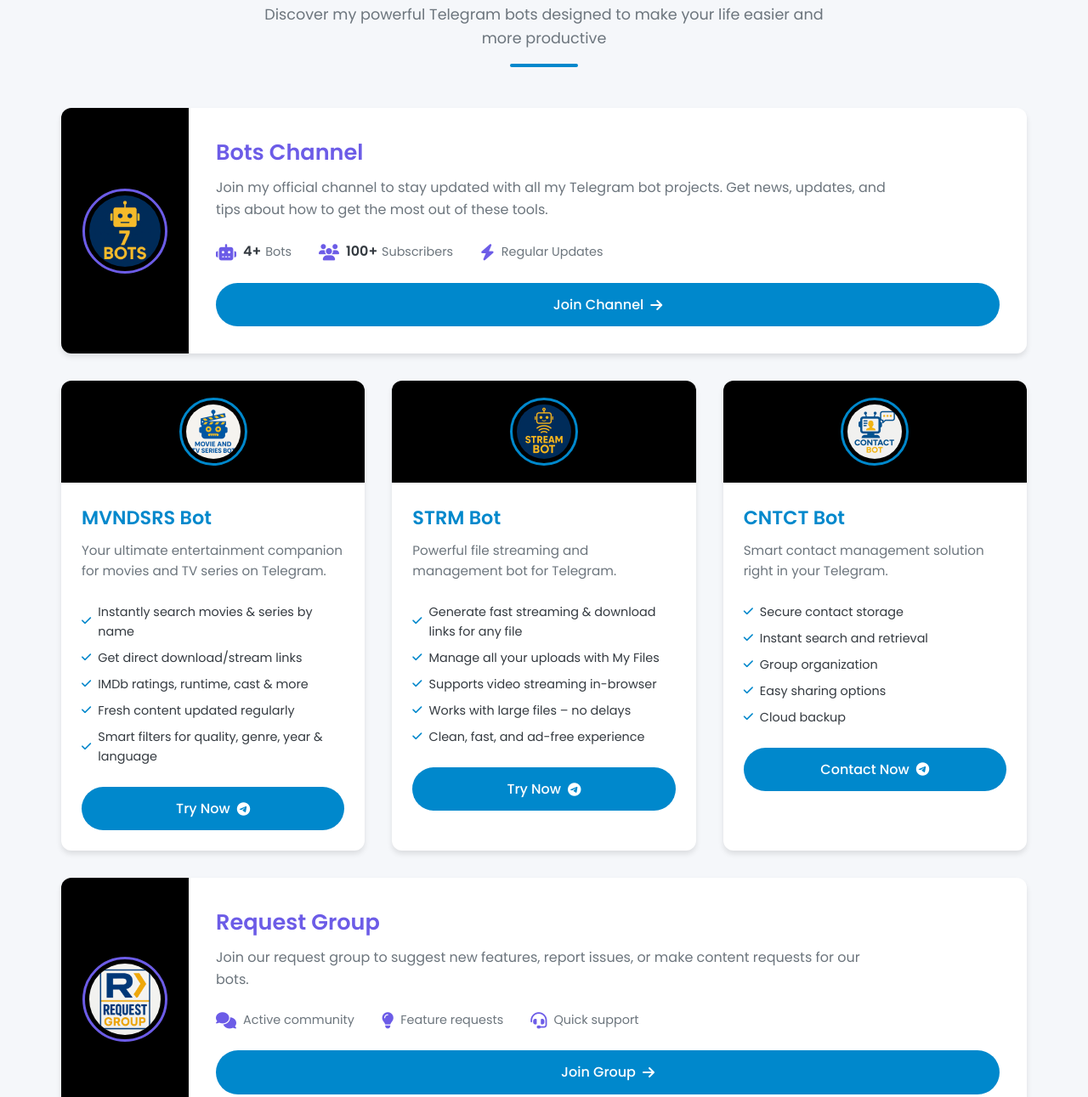
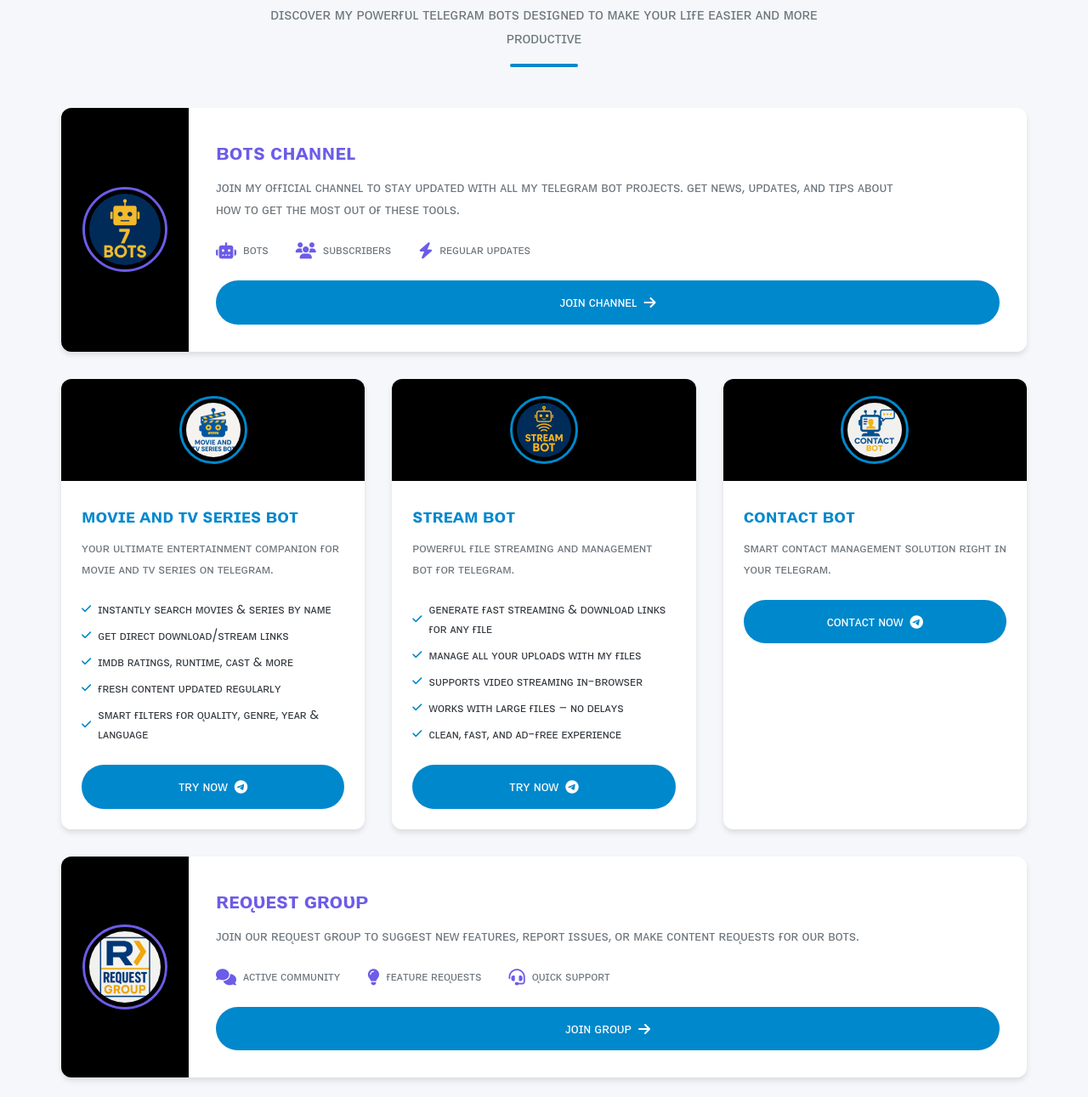
Before and after one commit to svnig7/images, a plain HTML site: page index.html in a window 1280 px wide. Shown: the part 101-1392 px from the top of the page at 85% size. Drawn offline with Linux system fonts and the light colour scheme.

Commit message:
Update index.html

```diff
--- a/index.html
+++ b/index.html
@@ -3,7 +3,7 @@
 <head>
     <meta charset="UTF-8">
     <meta name="viewport" content="width=device-width, initial-scale=1.0">
-    <title>My Premium Telegram Bots</title>
+    <title>ᴍʏ ᴘʀᴇᴍɪᴜᴍ ᴛᴇʟᴇɢʀᴀᴍ ʙᴏᴛs</title>
     <link rel="stylesheet" href="https://cdnjs.cloudflare.com/ajax/libs/font-awesome/6.4.0/css/all.min.css">
     <link href="https://fonts.googleapis.com/css2?family=Poppins:wght@300;400;500;600;700&display=swap" rel="stylesheet">
     <style>
@@ -314,133 +314,123 @@
 <body>
     <div class="container">
         <header>
-            <h1>My Telegram Bots Collection</h1>
-            <p class="subtitle">Discover my powerful Telegram bots designed to make your life easier and more productive</p>
+            <h1>ᴍʏ ᴛᴇʟᴇɢʀᴀᴍ ʙᴏᴛs ᴄᴏʟʟᴇᴄᴛɪᴏɴ</h1>
+            <p class="subtitle">ᴅɪsᴄᴏᴠᴇʀ ᴍʏ ᴘᴏᴡᴇʀғᴜʟ ᴛᴇʟᴇɢʀᴀᴍ ʙᴏᴛs ᴅᴇsɪɢɴᴇᴅ ᴛᴏ ᴍᴀᴋᴇ ʏᴏᴜʀ ʟɪғᴇ ᴇᴀsɪᴇʀ ᴀɴᴅ ᴍᴏʀᴇ ᴘʀᴏᴅᴜᴄᴛɪᴠᴇ</p>
         </header>
 
         <div class="bots-grid">
             <div class="channel-card">
                 <div class="channel-icon">
-                    <img src="https://raw.githubusercontent.com/svnig7/images/refs/heads/main/7bots.png" alt="Bots Channel" class="channel-icon-image">
+                    <img src="https://raw.githubusercontent.com/svnig7/images/refs/heads/main/7bots.png" alt="ʙᴏᴛs ᴄʜᴀɴɴᴇʟ" class="channel-icon-image">
                 </div>
                 <div class="channel-content">
-                    <h2 class="channel-name">Bots Channel</h2>
-                    <p class="channel-description">Join my official channel to stay updated with all my Telegram bot projects. Get news, updates, and tips about how to get the most out of these tools.</p>
+                    <h2 class="channel-name">ʙᴏᴛs ᴄʜᴀɴɴᴇʟ</h2>
+                    <p class="channel-description">ᴊᴏɪɴ ᴍʏ ᴏғғɪᴄɪᴀʟ ᴄʜᴀɴɴᴇʟ ᴛᴏ sᴛᴀʏ ᴜᴘᴅᴀᴛᴇᴅ ᴡɪᴛʜ ᴀʟʟ ᴍʏ ᴛᴇʟᴇɢʀᴀᴍ ʙᴏᴛ ᴘʀᴏᴊᴇᴄᴛs. ɢᴇᴛ ɴᴇᴡs, ᴜᴘᴅᴀᴛᴇs, ᴀɴᴅ ᴛɪᴘs ᴀʙᴏᴜᴛ ʜᴏᴡ ᴛᴏ ɢᴇᴛ ᴛʜᴇ ᴍᴏsᴛ ᴏᴜᴛ ᴏғ ᴛʜᴇsᴇ ᴛᴏᴏʟs.</p>
 
                     <div class="channel-stats">
                         <div class="stat-item">
                             <i class="fas fa-robot"></i>
-                            <span class="stat-value">4+</span>
-                            <span class="stat-label">Bots</span>
+                            <span class="stat-label">ʙᴏᴛs</span>
                         </div>
                         <div class="stat-item">
                             <i class="fas fa-users"></i>
-                            <span class="stat-value">100+</span>
-                            <span class="stat-label">Subscribers</span>
+                            <span class="stat-label">sᴜʙsᴄʀɪʙᴇʀs</span>
                         </div>
                         <div class="stat-item">
                             <i class="fas fa-bolt"></i>
-                            <span class="stat-label">Regular Updates</span>
+                            <span class="stat-label">ʀᴇɢᴜʟᴀʀ ᴜᴘᴅᴀᴛᴇs</span>
                         </div>
                     </div>
 
                     <a href="https://t.me/bots_7_bots" class="bot-link" target="_blank">
-                        Join Channel <i class="fas fa-arrow-right"></i>
+                        ᴊᴏɪɴ ᴄʜᴀɴɴᴇʟ <i class="fas fa-arrow-right"></i>
                     </a>
                 </div>
             </div>
 
             <div class="bot-card">
                 <div class="bot-icon">
-                    <img src="https://raw.githubusercontent.com/svnig7/images/refs/heads/main/movieandtvseriesbot.png" alt="MVNDSRS Bot" class="bot-icon-image">
+                    <img src="https://raw.githubusercontent.com/svnig7/images/refs/heads/main/movieandtvseriesbot.png" alt="ᴍᴏᴠɪᴇ ᴀɴᴅ ᴛᴠ sᴇʀɪᴇs ʙᴏᴛ" class="bot-icon-image">
                 </div>
                 <div class="bot-content">
-                    <h3 class="bot-name">MVNDSRS Bot</h3>
-                    <p class="bot-description">Your ultimate entertainment companion for movies and TV series on Telegram.</p>
+                    <h3 class="bot-name">ᴍᴏᴠɪᴇ ᴀɴᴅ ᴛᴠ sᴇʀɪᴇs ʙᴏᴛ</h3>
+                    <p class="bot-description">ʏᴏᴜʀ ᴜʟᴛɪᴍᴀᴛᴇ ᴇɴᴛᴇʀᴛᴀɪɴᴍᴇɴᴛ ᴄᴏᴍᴘᴀɴɪᴏɴ ғᴏʀ ᴍᴏᴠɪᴇ ᴀɴᴅ ᴛᴠ sᴇʀɪᴇs ᴏɴ ᴛᴇʟᴇɢʀᴀᴍ.</p>
 
                     <ul class="bot-features">
-                        <li><i class="fas fa-check"></i> Instantly search movies & series by name</li>
-                        <li><i class="fas fa-check"></i> Get direct download/stream links</li>
-                        <li><i class="fas fa-check"></i> IMDb ratings, runtime, cast & more</li>
-                        <li><i class="fas fa-check"></i> Fresh content updated regularly</li>
-                        <li><i class="fas fa-check"></i> Smart filters for quality, genre, year & language</li>
+                        <li><i class="fas fa-check"></i> ɪɴsᴛᴀɴᴛʟʏ sᴇᴀʀᴄʜ ᴍᴏᴠɪᴇs & sᴇʀɪᴇs ʙʏ ɴᴀᴍᴇ</li>
+                        <li><i class="fas fa-check"></i> ɢᴇᴛ ᴅɪʀᴇᴄᴛ ᴅᴏᴡɴʟᴏᴀᴅ/sᴛʀᴇᴀᴍ ʟɪɴᴋs</li>
+                        <li><i class="fas fa-check"></i> ɪᴍᴅʙ ʀᴀᴛɪɴɢs, ʀᴜɴᴛɪᴍᴇ, ᴄᴀsᴛ & ᴍᴏʀᴇ</li>
+                        <li><i class="fas fa-check"></i> ғʀᴇsʜ ᴄᴏɴᴛᴇɴᴛ ᴜᴘᴅᴀᴛᴇᴅ ʀᴇɢᴜʟᴀʀʟʏ</li>
+                        <li><i class="fas fa-check"></i> sᴍᴀʀᴛ ғɪʟᴛᴇʀs ғᴏʀ ᴏ̨ᴜᴀʟɪᴛʏ, ɢᴇɴʀᴇ, ʏᴇᴀʀ & ʟᴀɴɢᴜᴀɢᴇ</li>
                     </ul>
 
                     <a href="https://t.me/mvndsrs_7bot" class="bot-link" target="_blank">
-                        Try Now <i class="fab fa-telegram"></i>
+                        ᴛʀʏ ɴᴏᴡ <i class="fab fa-telegram"></i>
                     </a>
                 </div>
             </div>
 
             <div class="bot-card">
                 <div class="bot-icon">
-                    <img src="https://raw.githubusercontent.com/svnig7/images/refs/heads/main/streambot.png" alt="STRM Bot" class="bot-icon-image">
+                    <img src="https://raw.githubusercontent.com/svnig7/images/refs/heads/main/streambot.png" alt="sᴛʀᴇᴀᴍ ʙᴏᴛ" class="bot-icon-image">
                 </div>
                 <div class="bot-content">
-                    <h3 class="bot-name">STRM Bot</h3>
-                    <p class="bot-description">Powerful file streaming and management bot for Telegram.</p>
+                    <h3 class="bot-name">sᴛʀᴇᴀᴍ ʙᴏᴛ</h3>
+                    <p class="bot-description">ᴘᴏᴡᴇʀғᴜʟ ғɪʟᴇ sᴛʀᴇᴀᴍɪɴɢ ᴀɴᴅ ᴍᴀɴᴀɢᴇᴍᴇɴᴛ ʙᴏᴛ ғᴏʀ ᴛᴇʟᴇɢʀᴀᴍ.</p>
 
                     <ul class="bot-features">
-                        <li><i class="fas fa-check"></i> Generate fast streaming & download links for any file</li>
-                        <li><i class="fas fa-check"></i> Manage all your uploads with My Files</li>
-                        <li><i class="fas fa-check"></i> Supports video streaming in-browser</li>
-                        <li><i class="fas fa-check"></i> Works with large files – no delays</li>
-                        <li><i class="fas fa-check"></i> Clean, fast, and ad-free experience</li>
+                        <li><i class="fas fa-check"></i> ɢᴇɴᴇʀᴀᴛᴇ ғᴀsᴛ sᴛʀᴇᴀᴍɪɴɢ & ᴅᴏᴡɴʟᴏᴀᴅ ʟɪɴᴋs ғᴏʀ ᴀɴʏ ғɪʟᴇ</li>
+                        <li><i class="fas fa-check"></i> ᴍᴀɴᴀɢᴇ ᴀʟʟ ʏᴏᴜʀ ᴜᴘʟᴏᴀᴅs ᴡɪᴛʜ ᴍʏ ғɪʟᴇs</li>
+                        <li><i class="fas fa-check"></i> sᴜᴘᴘᴏʀᴛs ᴠɪᴅᴇᴏ sᴛʀᴇᴀᴍɪɴɢ ɪɴ-ʙʀᴏᴡsᴇʀ</li>
+                        <li><i class="fas fa-check"></i> ᴡᴏʀᴋs ᴡɪᴛʜ ʟᴀʀɢᴇ ғɪʟᴇs – ɴᴏ ᴅᴇʟᴀʏs</li>
+                        <li><i class="fas fa-check"></i> ᴄʟᴇᴀɴ, ғᴀsᴛ, ᴀɴᴅ ᴀᴅ-ғʀᴇᴇ ᴇxᴘᴇʀɪᴇɴᴄᴇ</li>
                     </ul>
 
                     <a href="https://t.me/strm_7bot" class="bot-link" target="_blank">
-                        Try Now <i class="fab fa-telegram"></i>
+                        ᴛʀʏ ɴᴏᴡ <i class="fab fa-telegram"></i>
                     </a>
                 </div>
             </div>
 
             <div class="bot-card">
                 <div class="bot-icon">
-                    <img src="https://raw.githubusercontent.com/svnig7/images/refs/heads/main/contactbot.png" alt="CNTCT Bot" class="bot-icon-image">
+                    <img src="https://raw.githubusercontent.com/svnig7/images/refs/heads/main/contactbot.png" alt="ᴄᴏɴᴛᴀᴄᴛ ʙᴏᴛ" class="bot-icon-image">
                 </div>
                 <div class="bot-content">
-                    <h3 class="bot-name">CNTCT Bot</h3>
-                    <p class="bot-description">Smart contact management solution right in your Telegram.</p>
-
-                    <ul class="bot-features">
-                        <li><i class="fas fa-check"></i> Secure contact storage</li>
-                        <li><i class="fas fa-check"></i> Instant search and retrieval</li>
-                        <li><i class="fas fa-check"></i> Group organization</li>
-                        <li><i class="fas fa-check"></i> Easy sharing options</li>
-                        <li><i class="fas fa-check"></i> Cloud backup</li>
-                    </ul>
+                    <h3 class="bot-name">ᴄᴏɴᴛᴀᴄᴛ ʙᴏᴛ</h3>
+                    <p class="bot-description">sᴍᴀʀᴛ ᴄᴏɴᴛᴀᴄᴛ ᴍᴀɴᴀɢᴇᴍᴇɴᴛ sᴏʟᴜᴛɪᴏɴ ʀɪɢʜᴛ ɪɴ ʏᴏᴜʀ ᴛᴇʟᴇɢʀᴀᴍ.</p>
 
                     <a href="https://t.me/cntct_7bot" class="bot-link" target="_blank">
-                        Contact Now <i class="fab fa-telegram"></i>
+                        ᴄᴏɴᴛᴀᴄᴛ ɴᴏᴡ <i class="fab fa-telegram"></i>
                     </a>
                 </div>
             </div>
 
             <div class="group-card">
                 <div class="group-icon">
-                    <img src="https://raw.githubusercontent.com/svnig7/images/refs/heads/main/requestgroup.png" alt="Request Group" class="group-icon-image">
+                    <img src="https://raw.githubusercontent.com/svnig7/images/refs/heads/main/requestgroup.png" alt="ʀᴇᴏ̨ᴜᴇsᴛ ɢʀᴏᴜᴘ" class="group-icon-image">
                 </div>
                 <div class="group-content">
-                    <h2 class="group-name">Request Group</h2>
-                    <p class="group-description">Join our request group to suggest new features, report issues, or make content requests for our bots.</p>
+                    <h2 class="group-name">ʀᴇᴏ̨ᴜᴇsᴛ ɢʀᴏᴜᴘ</h2>
+                    <p class="group-description">ᴊᴏɪɴ ᴏᴜʀ ʀᴇᴏ̨ᴜᴇsᴛ ɢʀᴏᴜᴘ ᴛᴏ sᴜɢɢᴇsᴛ ɴᴇᴡ ғᴇᴀᴛᴜʀᴇs, ʀᴇᴘᴏʀᴛ ɪssᴜᴇs, ᴏʀ ᴍᴀᴋᴇ ᴄᴏɴᴛᴇɴᴛ ʀᴇᴏ̨ᴜᴇsᴛs ғᴏʀ ᴏᴜʀ ʙᴏᴛs.</p>
 
                     <div class="group-stats">
                         <div class="stat-item">
                             <i class="fas fa-comments"></i>
-                            <span class="stat-label">Active community</span>
+                            <span class="stat-label">ᴀᴄᴛɪᴠᴇ ᴄᴏᴍᴍᴜɴɪᴛʏ</span>
                         </div>
                         <div class="stat-item">
                             <i class="fas fa-lightbulb"></i>
-                            <span class="stat-label">Feature requests</span>
+                            <span class="stat-label">ғᴇᴀᴛᴜʀᴇ ʀᴇᴏ̨ᴜᴇsᴛs</span>
                         </div>
                         <div class="stat-item">
                             <i class="fas fa-headset"></i>
-                            <span class="stat-label">Quick support</span>
+                            <span class="stat-label">ᴏ̨ᴜɪᴄᴋ sᴜᴘᴘᴏʀᴛ</span>
                         </div>
                     </div>
 
                     <a href="https://t.me/rqstgrp7" class="bot-link" target="_blank">
-                        Join Group <i class="fas fa-arrow-right"></i>
+                        ᴊᴏɪɴ ɢʀᴏᴜᴘ <i class="fas fa-arrow-right"></i>
                     </a>
                 </div>
             </div>
@@ -450,25 +440,18 @@
                     <i class="fas fa-plus-circle" style="font-size: 3rem; color: white;"></i>
                 </div>
                 <div class="bot-content">
-                    <h3 class="bot-name">More Coming Soon</h3>
-                    <p class="bot-description">I'm constantly working on new bots to expand this collection. Stay tuned for updates!</p>
-
-                    <ul class="bot-features">
-                        <li><i class="fas fa-check"></i> Productivity tools</li>
-                        <li><i class="fas fa-check"></i> Entertainment bots</li>
-                        <li><i class="fas fa-check"></i> Utility services</li>
-                        <li><i class="fas fa-check"></i> And much more</li>
-                    </ul>
+                    <h3 class="bot-name">ᴍᴏʀᴇ ᴄᴏᴍɪɴɢ sᴏᴏɴ</h3>
+                    <p class="bot-description">ɪ'ᴍ ᴄᴏɴsᴛᴀɴᴛʟʏ ᴡᴏʀᴋɪɴɢ ᴏɴ ɴᴇᴡ ʙᴏᴛs ᴛᴏ ᴇxᴘᴀɴᴅ ᴛʜɪs ᴄᴏʟʟᴇᴄᴛɪᴏɴ. sᴛᴀʏ ᴛᴜɴᴇᴅ ғᴏʀ ᴜᴘᴅᴀᴛᴇs !</p>
 
                     <a href="https://t.me/bots_7_bots" class="bot-link" target="_blank">
-                        Get Updates <i class="fas fa-bell"></i>
+                        ɢᴇᴛ ᴜᴘᴅᴀᴛᴇs <i class="fas fa-bell"></i>
                     </a>
                 </div>
             </div>
         </div>
 
         <footer>
-            <p>© 2023 My Telegram Bots. All rights reserved.</p>
+            <p>© 2025 ᴍʏ ᴛᴇʟᴇɢʀᴀᴍ ʙᴏᴛs. ᴀʟʟ ʀɪɢʜᴛs ʀᴇsᴇʀᴠᴇᴅ.</p>
             <div class="social-links">
                 <a href="https://t.me/bots_7_bots" class="social-link" target="_blank"><i class="fab fa-telegram"></i></a>
                 <a href="https://github.com/svnig7" class="social-link" target="_blank"><i class="fab fa-github"></i></a>
```
